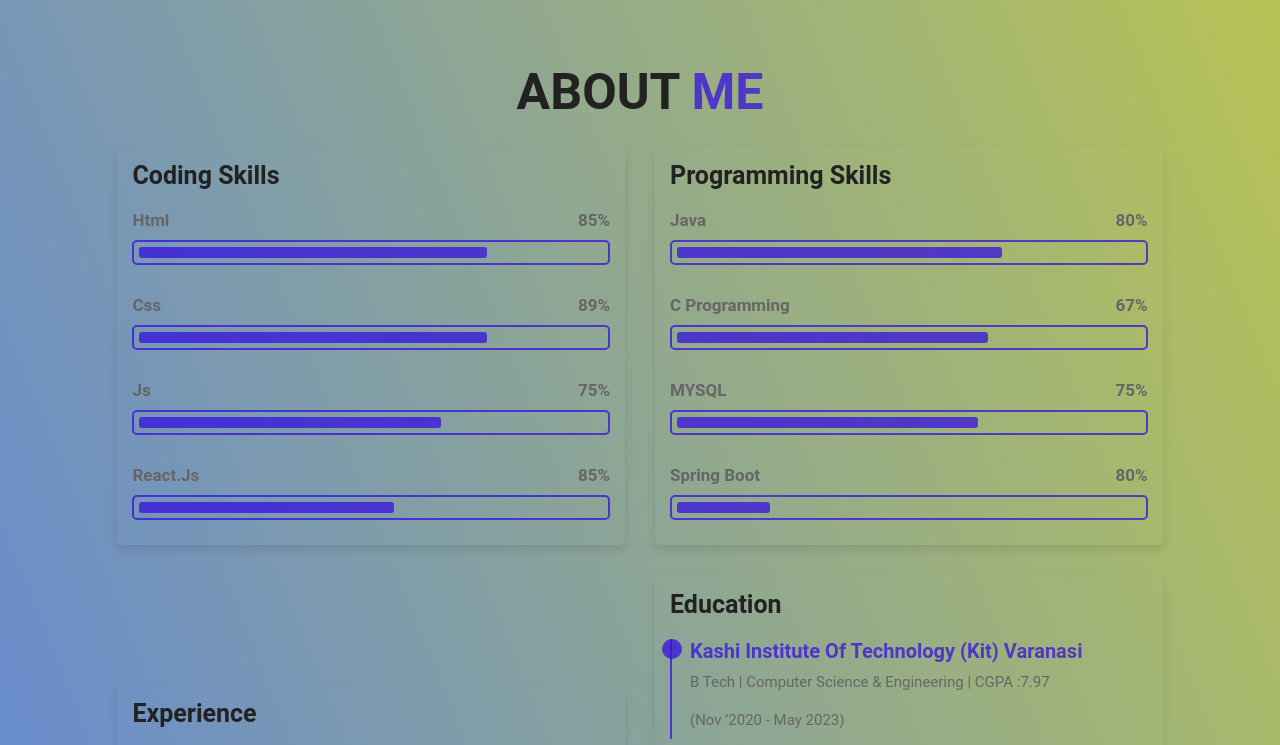
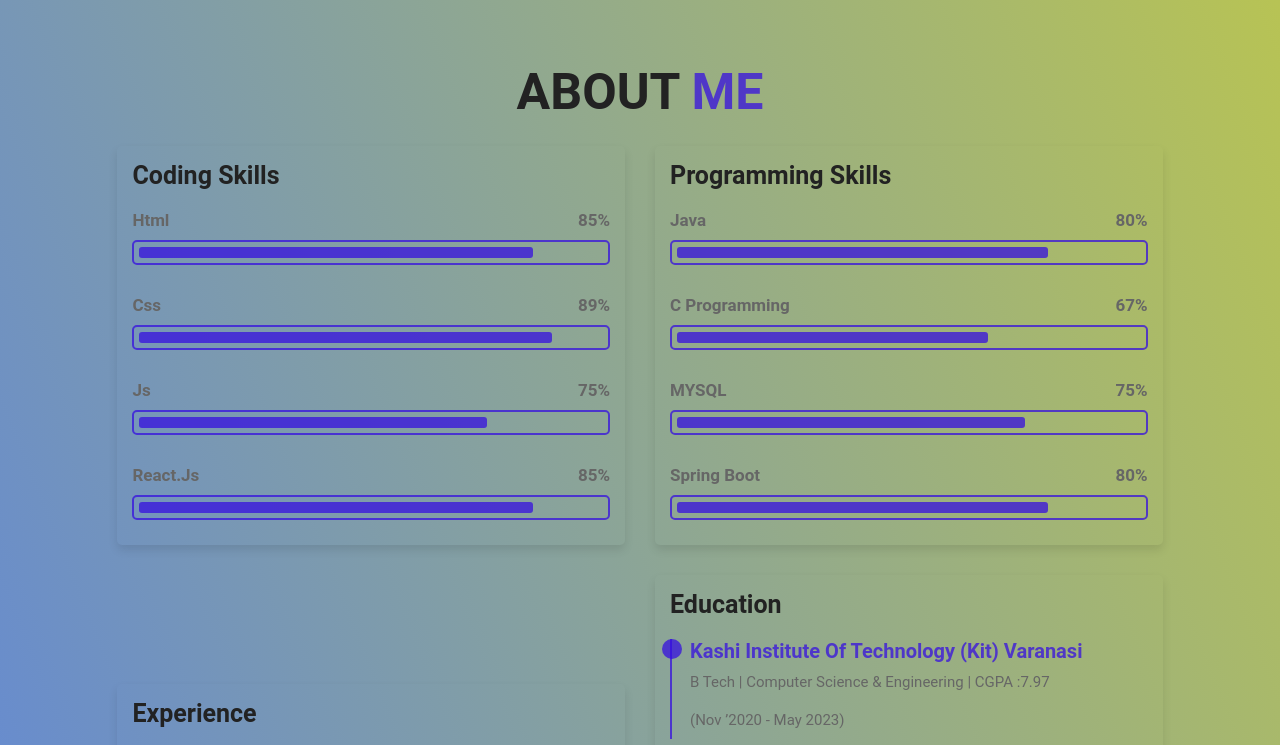
Before and after one commit to ravi10299/portfolio, a plain HTML site: page index.html in a window 1280 px wide. Shown: the part 747-1492 px from the top of the page. Drawn offline with nearby package versions, Linux system fonts and the light colour scheme.

Commit message:
update1.2

```diff
--- a/style.css
+++ b/style.css
@@ -311,23 +311,23 @@ section{
 }
 
 .about .row .box:nth-child(1) .progress:nth-child(2) .bar span{
+    width: 85%;
+}
+
+.about .row .box:nth-child(1) .progress:nth-child(3) .bar span{
+    width: 89%;
+}
+
+.about .row .box:nth-child(1) .progress:nth-child(4) .bar span{
     width: 75%;
 }
 
-.about .row .box:nth-child(1) .progress:nth-child(3) .bar span{
-    width: 75%;
-}
-
-.about .row .box:nth-child(1) .progress:nth-child(4) .bar span{
-    width: 65%;
-}
-
 .about .row .box:nth-child(1) .progress:nth-child(5) .bar span{
-    width: 55%;
+    width: 85%;
 }
 
 .about .row .box:nth-child(2) .progress:nth-child(2) .bar span{
-    width: 70%;
+    width: 80%;
 }
 
 .about .row .box:nth-child(2) .progress:nth-child(3) .bar span{
@@ -335,11 +335,11 @@ section{
 }
 
 .about .row .box:nth-child(2) .progress:nth-child(4) .bar span{
-    width: 65%;
+    width: 75%;
 }
 
 .about .row .box:nth-child(2) .progress:nth-child(5) .bar span{
-    width: 20%;
+    width: 80%;
 }
 
 .about .row .box .exp-box{
```
